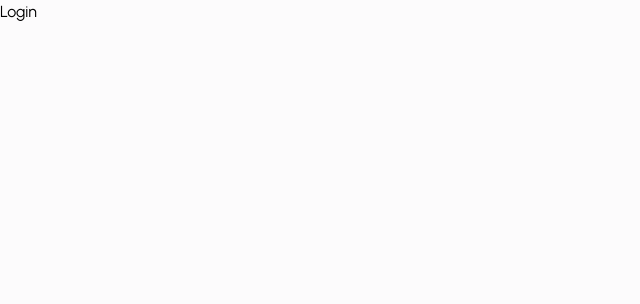
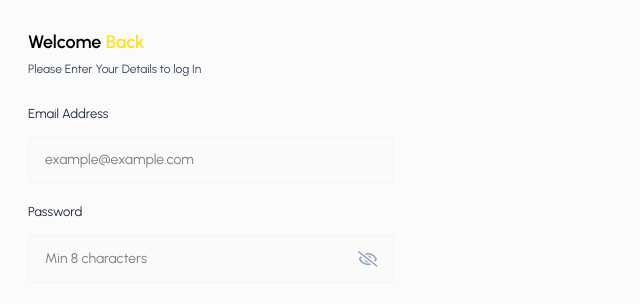
Before and after one commit to 10974-spec/interview, a React (Vite) app in the folder frontend/: page /login in a window 1280 px wide. Shown: the top 304 px of the page, without its empty margins (0-640 px from the left). Built offline with nearby package versions, Linux system fonts and the light colour scheme.

Commit message:
Login Page

```diff
--- /dev/null
+++ b/frontend/src/components/Inputs/Input.jsx
@@ -0,0 +1,48 @@
+import React, { useState } from "react";
+import {FaRegEye, FaRegEyeSlash} from "react-icons/fa";
+
+const Input = ({ label, placeholder, type, value, onChange }) => {
+    const [showPassword, setShowPassword] = useState(false);
+
+    const toggleShowPassword = () => {
+        setShowPassword(!showPassword);
+    }
+  return <div>
+    <label className="text-[13px] text-slate-800">
+        {label}
+    </label>
+    <div className="input-box">
+        <input
+        type={
+            type == "password" ? (
+                showPassword ? "text" : "password"
+            ) : type
+        }
+        placeholder={placeholder}
+        className="w-full bg-transparent outline-none"
+        value={value}
+        onChange={(e) =>onChange(e)}
+        />
+        {type === "password" && (
+            <>
+                {showPassword ? (
+                    <FaRegEye
+                    size={22}
+                    className="text-primary cursor-pointer"
+                    onClick={()=> toggleShowPassword()}
+                     />
+                ) : (
+
+                    <FaRegEyeSlash
+                    size={22}
+                    className="text-slate-400 cursor-pointer"
+                    onClick={()=> toggleShowPassword()}
+                     />
+                )}
+            </>
+        )}
+    </div>
+  </div>;
+};
+
+export default Input;
--- a/frontend/src/pages/Auth/Login.jsx
+++ b/frontend/src/pages/Auth/Login.jsx
@@ -1,9 +1,41 @@
-import React from 'react'
+import React, { useState } from 'react'
+import { useNavigate } from 'react-router-dom';
+import Input from '../../components/Inputs/Input';
 
 const Login = ({setCurrentPage}) => {
-  return (
-    <div>Login</div>
-  )
+  const [email, setEmail] = useState("");
+  const [password, setPassword] = useState("");
+  const [error, setError] = useState(null);
+
+  const navigate = useNavigate()
+
+  // *********HANDLE LOGIN FORM SUBMISSION********//
+
+  const handleLogin = async (e) => {
+    e.preventDefault();
+  }
+
+  return <div className='w-[90vw] md:w-[33vw] p-7 flex flex-col justify-center'>
+    <h3 className='text-lg font-semibold text-black'>Welcome <span className='text-yellow-300'>Back</span></h3>
+    <p className='text-xs text-slate-700 mt-[5px] mb-6'>Please Enter Your Details to log In </p>
+    <form onSubmit={handleLogin}>
+      <Input
+      value={email}
+      onChange={({target}) => setEmail(target.value)}
+      label="Email Address"
+      placeholder="example@example.com"
+      type="email"
+     />
+     <Input
+     value={password}
+     onChange={({target}) => setPassword(target.value)}
+     label="Password"
+     placeholder="Min 8 characters"
+     type="password"
+     />
+
+    </form>
+  </div>
 }
 
 export default Login
```
